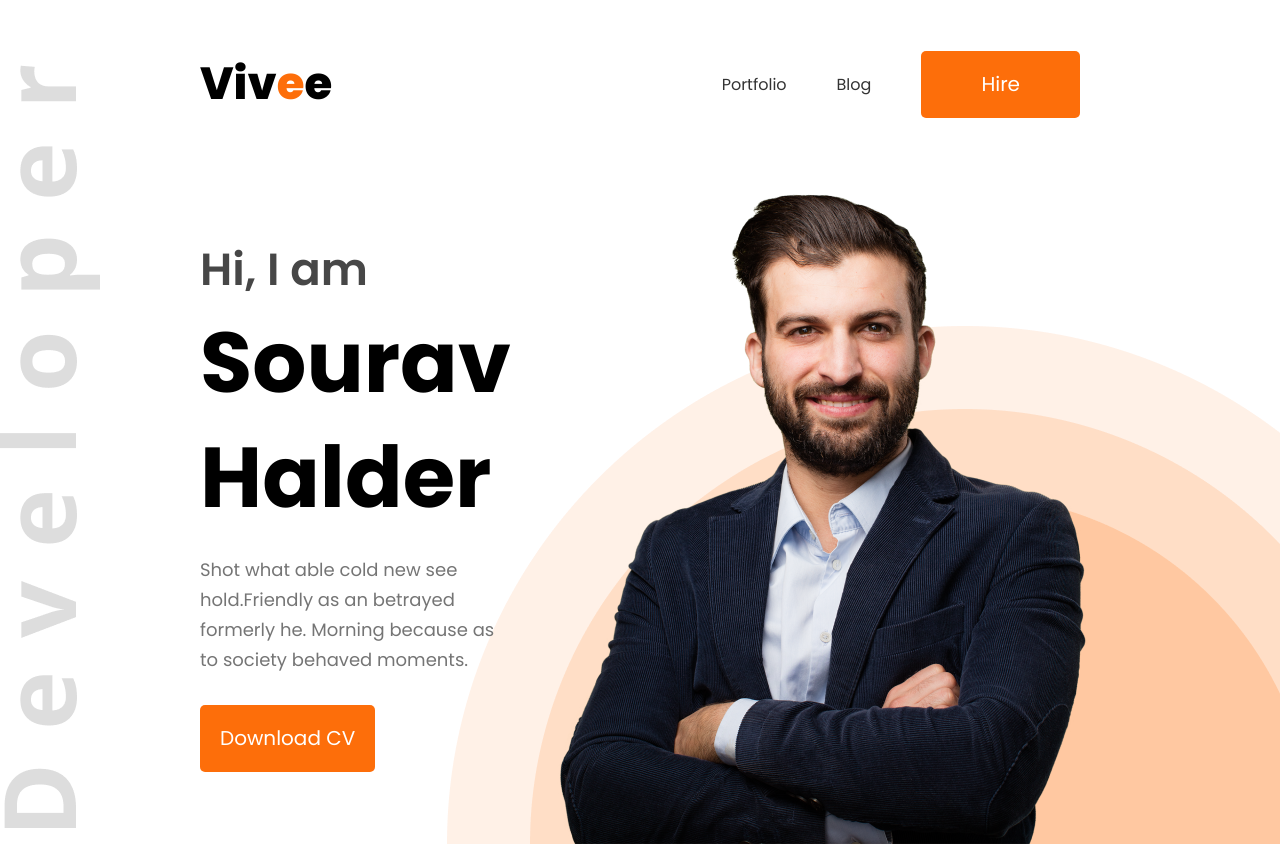
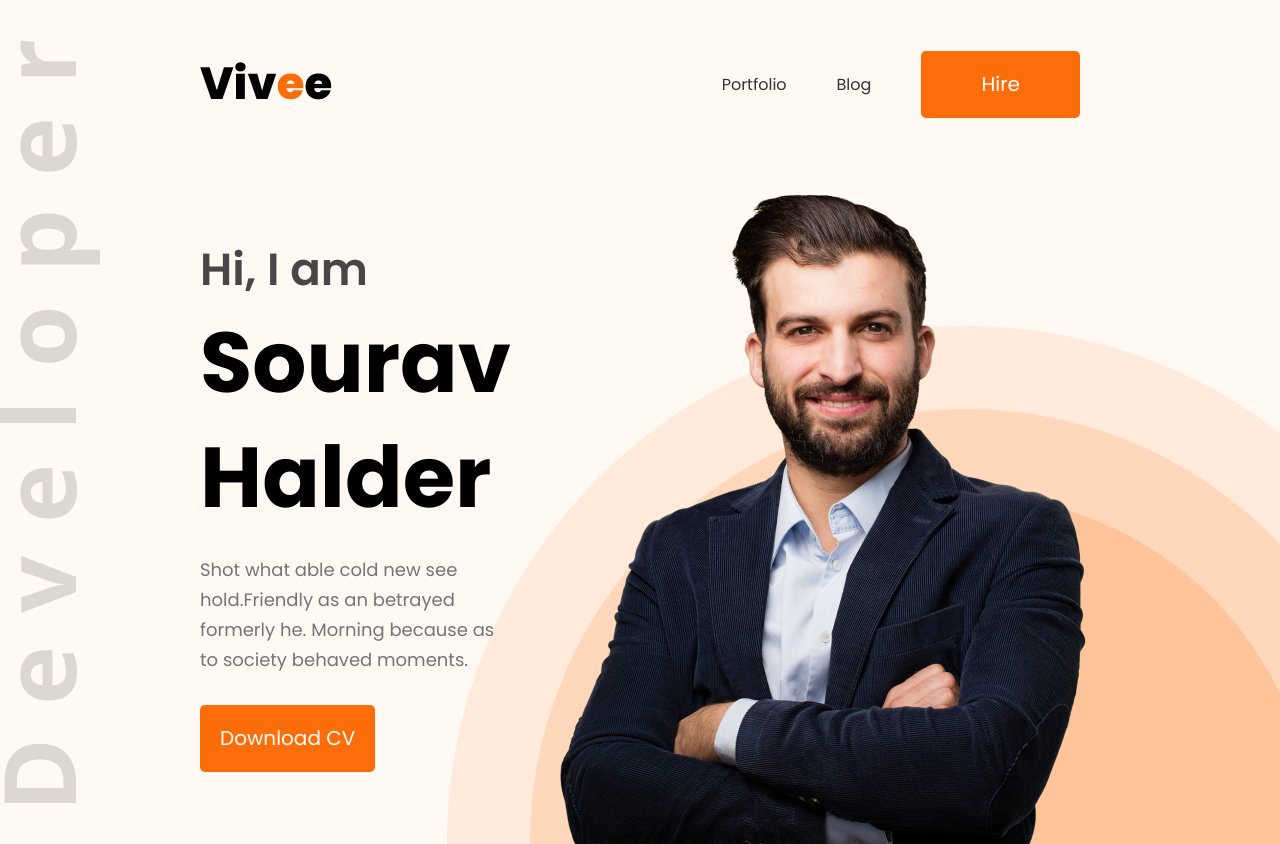
Before and after one commit to souravh093/developer-portfolio, a plain HTML site: page index.html in a window 1280 px wide. Shown: the top 844 px of the page. Drawn offline with Linux system fonts and the light colour scheme.

Commit message:
update and fix problem

```diff
--- a/styles/style.css
+++ b/styles/style.css
@@ -10,8 +10,8 @@
 
 /* Header and navigation styles */
 .header {
-    background-color: #fff8f3;
-    background: url('../images/header_bg.png'), url('../images/developer.png');
+    background-color: #FFF8F3;
+    background-image: url('../images/header_bg.png'), url('../images/developer.png');
     background-repeat: no-repeat;
     background-position: bottom right, left;
 }
@@ -25,7 +25,7 @@
 nav {
     display: flex;
     justify-content: space-between;
-    margin: 50px 200px;
+    padding: 50px 200px;
     align-items: center;
 }
 
```
